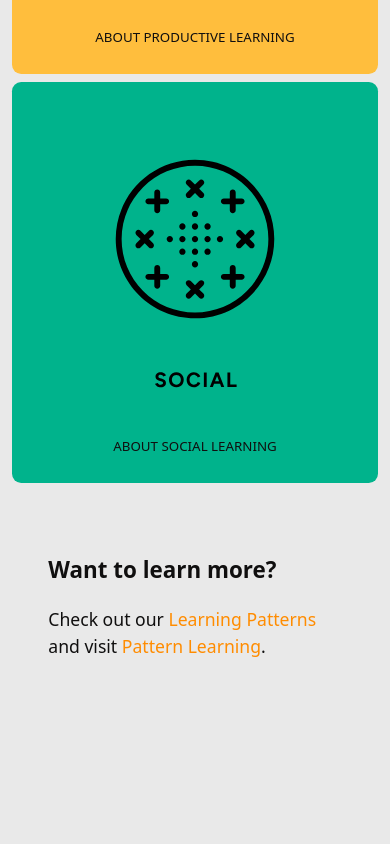
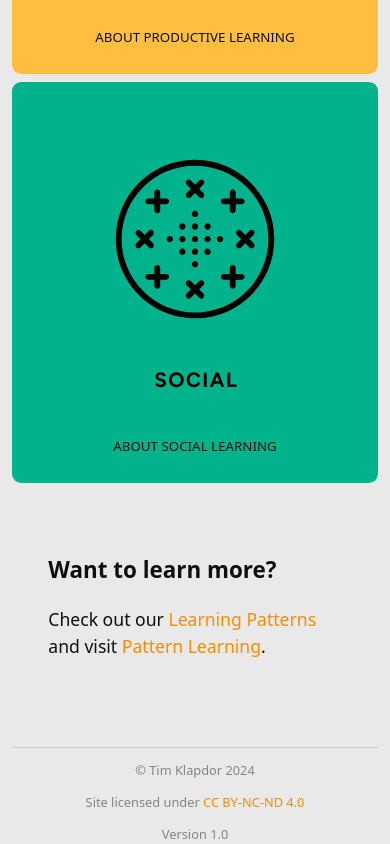
Before and after one commit to timklapdor/learning-types, an Eleventy site: page src/index.njk in a window 390 px wide. Shown: the part 2585-3429 px from the top of the page. Before the commit the page ends 3281 px from the top, so only its background shows below. Built offline with nearby package versions, Linux system fonts and the light colour scheme; Eleventy itself is replaced by a stand-in of ours; files that its build step writes are made by us from their sources; what @11tyrocks/eleventy-plugin-sass-lightningcss would draw is missing.

Commit message:
Update to metadata and links

```diff
--- a/src/_includes/base.njk
+++ b/src/_includes/base.njk
@@ -3,6 +3,14 @@
 <head>
   <meta charset="UTF-8">
   <meta name="viewport" content="width=device-width, initial-scale=1.0">
+  <meta
+  name="description"
+  content="Learning Types is a resources developed to create and share a typology of learning to aid the design and development of engaging learning experiences."
+  />
+	<meta property="og:title" content="Learning Types by Tim Klapdor" />
+ 	<meta property="og:image" content="https://learning-types.com/images/learning-types-poster.jpg" />
+  <meta property="og:image:url" content="https://learning-types.com/images/learning-types-poster.jpg" />
+
   <link rel="stylesheet" href="{{ 'css/style.css' | url }}" />
 
   <link rel="icon" type="image/svg+xml" href="{{'/images/favicon.svg' | url }}">
@@ -12,5 +20,12 @@
 </head>
 <body>
   {{ content | safe }}
+
+  <footer>
+    <p>© Tim Klapdor 2024</p>
+    <p>Site licensed under <a href="https://creativecommons.org/licenses/by-nc-nd/4.0/">CC BY-NC-ND 4.0</a></p>
+    <p>Version 1.0</p>
+</footer>
+
 </body>
 </html>
--- a/src/_includes/sections.njk
+++ b/src/_includes/sections.njk
@@ -7,3 +7,8 @@ layout: base
 </section>
 
 </main>
+
+  <footer>
+    <p>© Tim Klapdor 2024</p>
+    <p class="name">Heart  |  Soul  |  Machine</p>
+</footer>
--- a/src/css/modules/_grid.scss
+++ b/src/css/modules/_grid.scss
@@ -31,6 +31,26 @@ html {
     width: 100%;
     color: light-dark(var(--blk), var(--rev));
   }
+
+  footer {
+    margin-top: 3em;
+    grid-column: 2 / 3;
+    border-top: 1px solid light-dark(var(--shade-200), var(--shade-600));
+    color: light-dark(var(--shade-500), var(--shade-300));
+    display: flex;
+    flex-direction: row;
+    justify-content: space-between;
+    p {font-size: .8rem;}
+  }
+
+  @media screen and (max-width: 600px) {
+    footer {
+      flex-direction: column;
+      align-items: center;
+      justify-content: center;
+    }
+  }
+
 
   main {
     grid-column: 2 / 3;
```
Also changed, not shown: docs/css/style.css, docs/images/assimiliative-rev.svg (renamed from docs/images/assimilative-rev.svg), docs/images/learning-types-poster.jpg (added), docs/images/learning-types-poster.png (added), docs/index.html, docs/learning-types/index.html, docs/stylesheet/index.html, src/images/assimiliative-rev.svg (renamed from src/images/assimilative-rev.svg), src/images/learning-types-poster.jpg (added), src/images/learning-types-poster.png (added).
